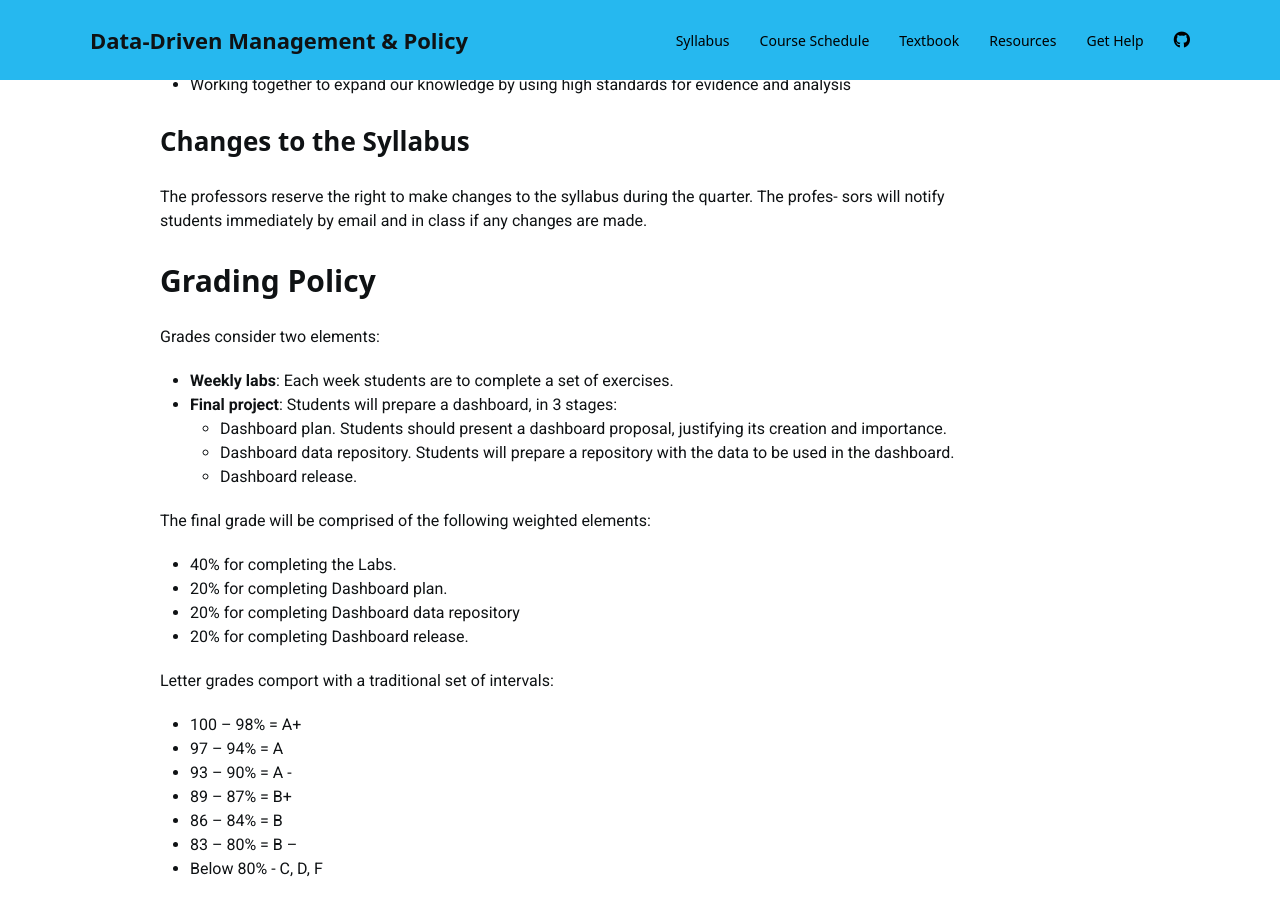
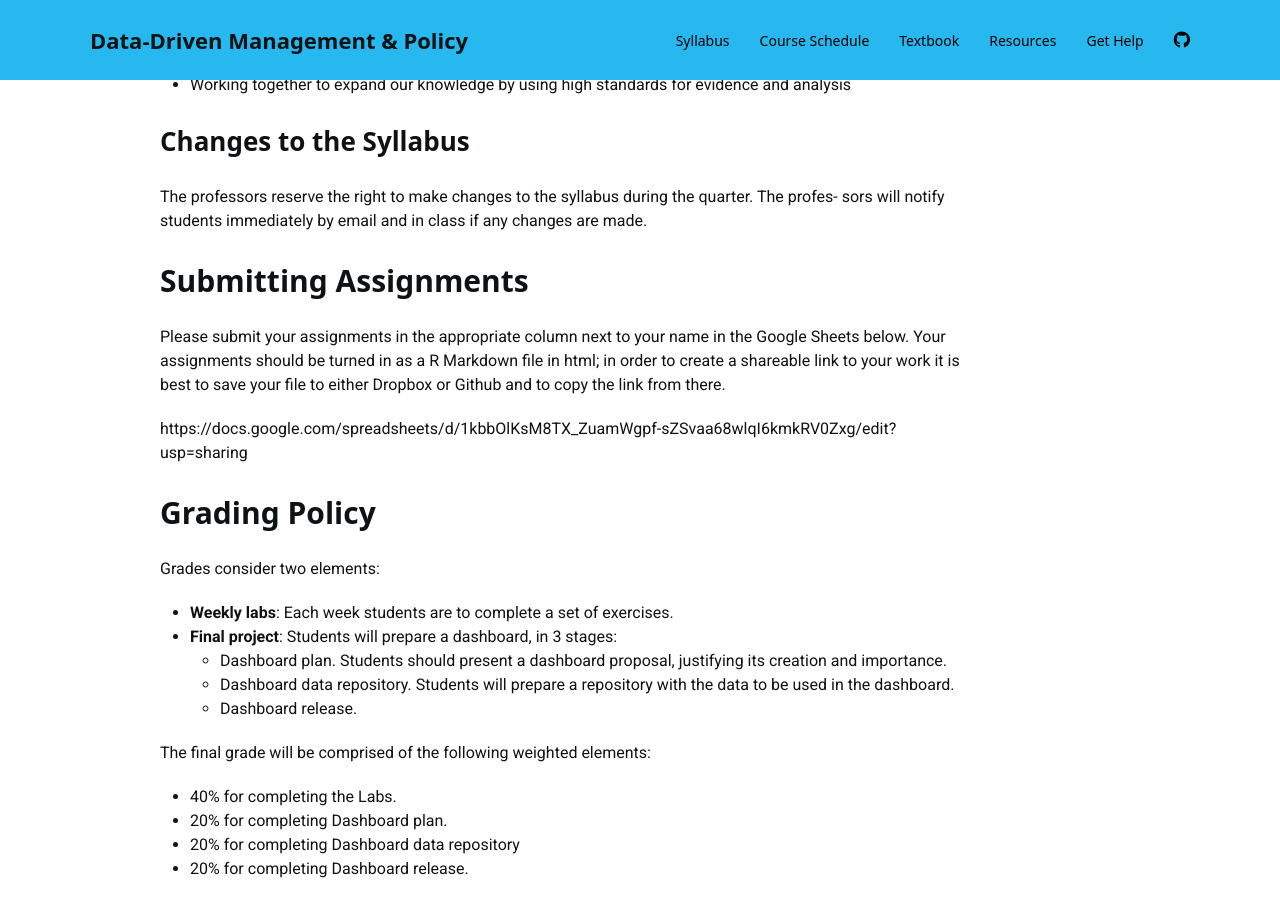
Before and after one commit to DS4PS/ddmp-uw-class-spring-2019, a Jekyll site: the page built from index.md, in a window 1280 px wide and 900 px high, scrolled down 3235 px. Built offline with Jekyll 4.4.1, drawn with Linux system fonts in a browser that asks for light colours; nearby versions of some CDN libraries; a style sheet for code colours, icons or effects is not loaded.

Commit message:
Update index.md

```diff
--- a/index.md
+++ b/index.md
@@ -135,6 +135,12 @@ This course has adopted the Evans School Community Conversation Norms.  Please b
 
 The professors reserve the right to make changes to the syllabus during the quarter.  The profes- sors will notify students immediately by email and in class if any changes are made.
 
+# Submitting Assignments
+
+Please submit your assignments in the appropriate column next to your name in the Google Sheets below. Your assignments should be turned in as a R Markdown file in html; in order to create a shareable link to your work it is best to save your file to either Dropbox or Github and to copy the link from there.
+
+https://docs.google.com/spreadsheets/d/1kbbOlKsM8TX_ZuamWgpf-sZSvaa68wlqI6kmkRV0Zxg/edit?usp=sharing
+
 
 # Grading Policy
 
```
